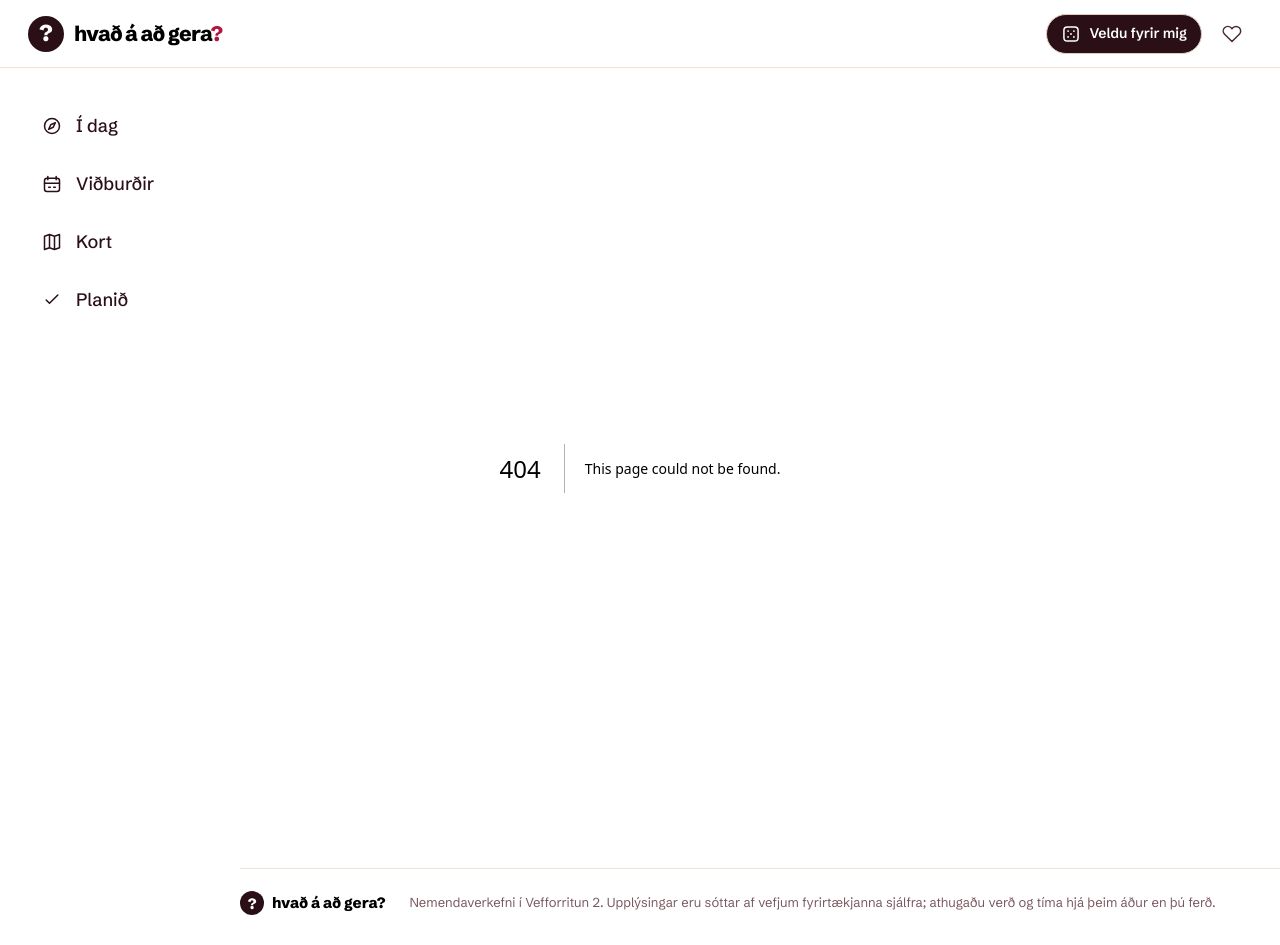
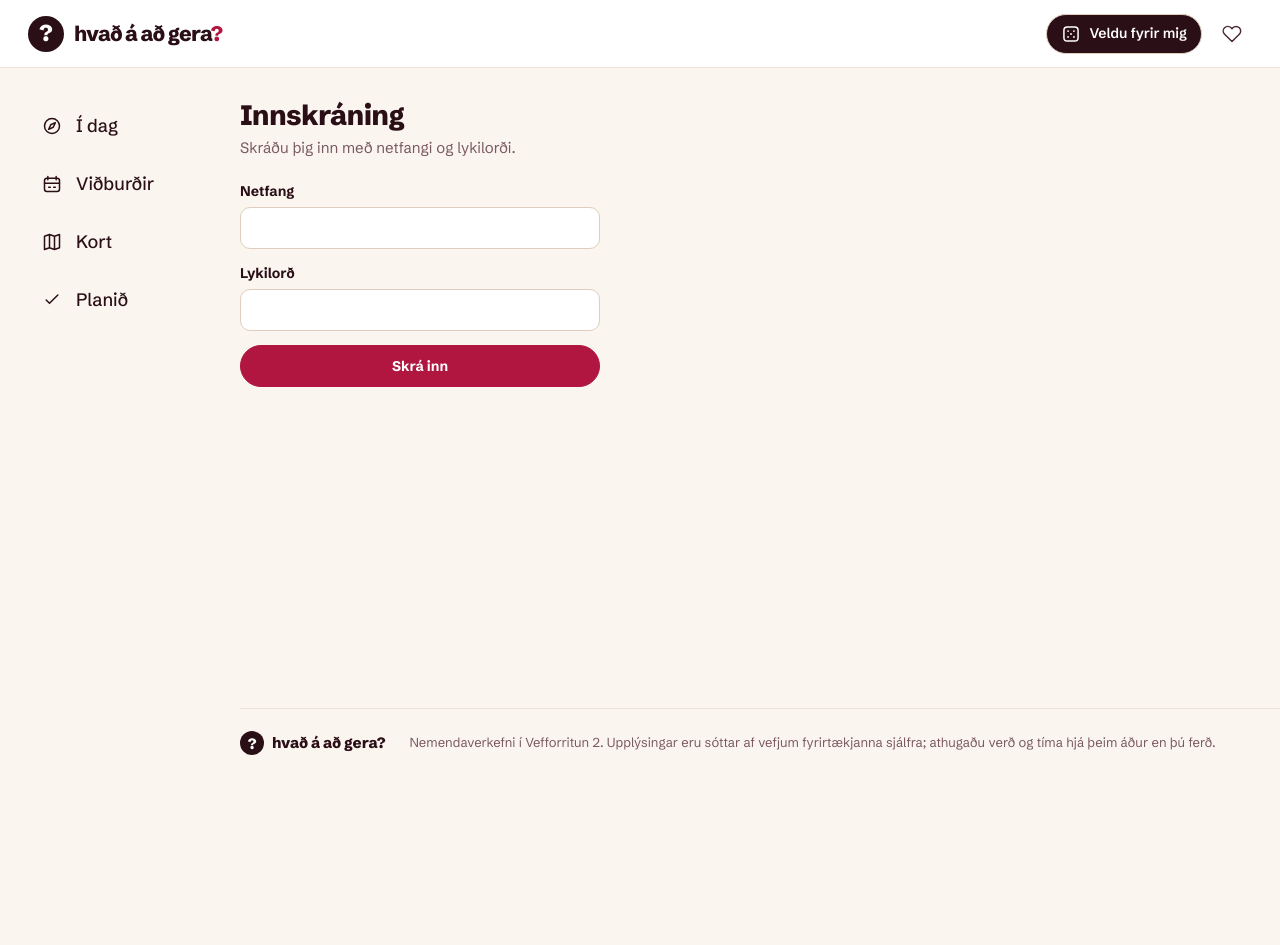
Before and after one commit to Sindriarnar/Vef-Forritun2-Website, a Next.js app: page /login in a window 1280 px wide. Before the commit this address had no page. After the commit the page ends 800 px from the top, so only its background shows below. Built offline with nearby package versions, Linux system fonts and the light colour scheme.

Commit message:
login page skeleton

```diff
--- /dev/null
+++ b/src/app/login/LoginForm.tsx
@@ -0,0 +1,55 @@
+"use client";
+
+import { useState, type FormEvent } from "react";
+import styles from "./login.module.css";
+
+/**
+ * Einfalt innskráningarform. Gerir ekkert enn: tengið innskráninguna í
+ * handleSubmit (t.d. kalla á API route eða server action).
+ */
+export function LoginForm() {
+  const [email, setEmail] = useState("");
+  const [password, setPassword] = useState("");
+  const [message, setMessage] = useState<string | null>(null);
+
+  function handleSubmit(e: FormEvent<HTMLFormElement>) {
+    e.preventDefault();
+    // TODO: senda { email, password } á innskráninguna þegar hún er komin.
+    setMessage("Innskráning er ekki tengd enn.");
+  }
+
+  return (
+    <form className={styles.form} onSubmit={handleSubmit}>
+      <label className={styles.field}>
+        Netfang
+        <input
+          type="email"
+          name="email"
+          autoComplete="email"
+          required
+          value={email}
+          onChange={(e) => setEmail(e.target.value)}
+        />
+      </label>
+      <label className={styles.field}>
+        Lykilorð
+        <input
+          type="password"
+          name="password"
+          autoComplete="current-password"
+          required
+          value={password}
+          onChange={(e) => setPassword(e.target.value)}
+        />
+      </label>
+      <button type="submit" className="btn btn-primary">
+        Skrá inn
+      </button>
+      {message && (
+        <p className="hint" role="status">
+          {message}
+        </p>
+      )}
+    </form>
+  );
+}
--- /dev/null
+++ b/src/app/login/login.module.css
@@ -0,0 +1,21 @@
+.form {
+  display: grid;
+  gap: 14px;
+  max-width: 360px;
+}
+
+.field {
+  display: grid;
+  gap: 6px;
+  font-size: 14px;
+  font-weight: 700;
+}
+
+.field input {
+  min-height: 42px;
+  padding: 8px 12px;
+  border: 1px solid var(--line-2);
+  border-radius: 10px;
+  background: var(--bg-1);
+  font-weight: 400;
+}
--- /dev/null
+++ b/src/app/login/page.tsx
@@ -0,0 +1,17 @@
+import type { Metadata } from "next";
+import { LoginForm } from "./LoginForm";
+
+export const metadata: Metadata = { title: "Innskráning · Hvað á að gera?" };
+
+// Bara útlitið: formið er ekki tengt neinni innskráningu enn (sjá LoginForm).
+export default function LoginPage() {
+  return (
+    <div className="page-shell secondary-page">
+      <div className="page-head">
+        <h1>Innskráning</h1>
+        <p>Skráðu þig inn með netfangi og lykilorði.</p>
+      </div>
+      <LoginForm />
+    </div>
+  );
+}
```
